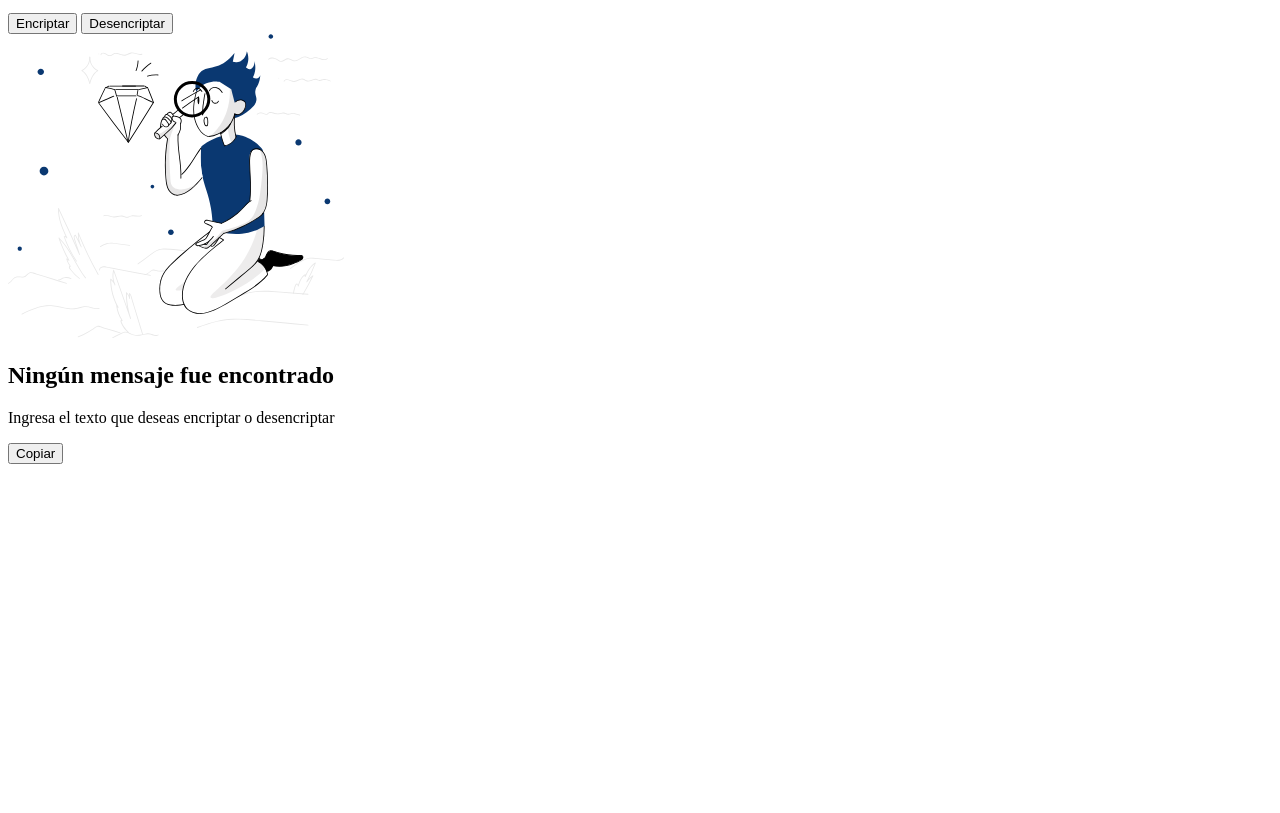
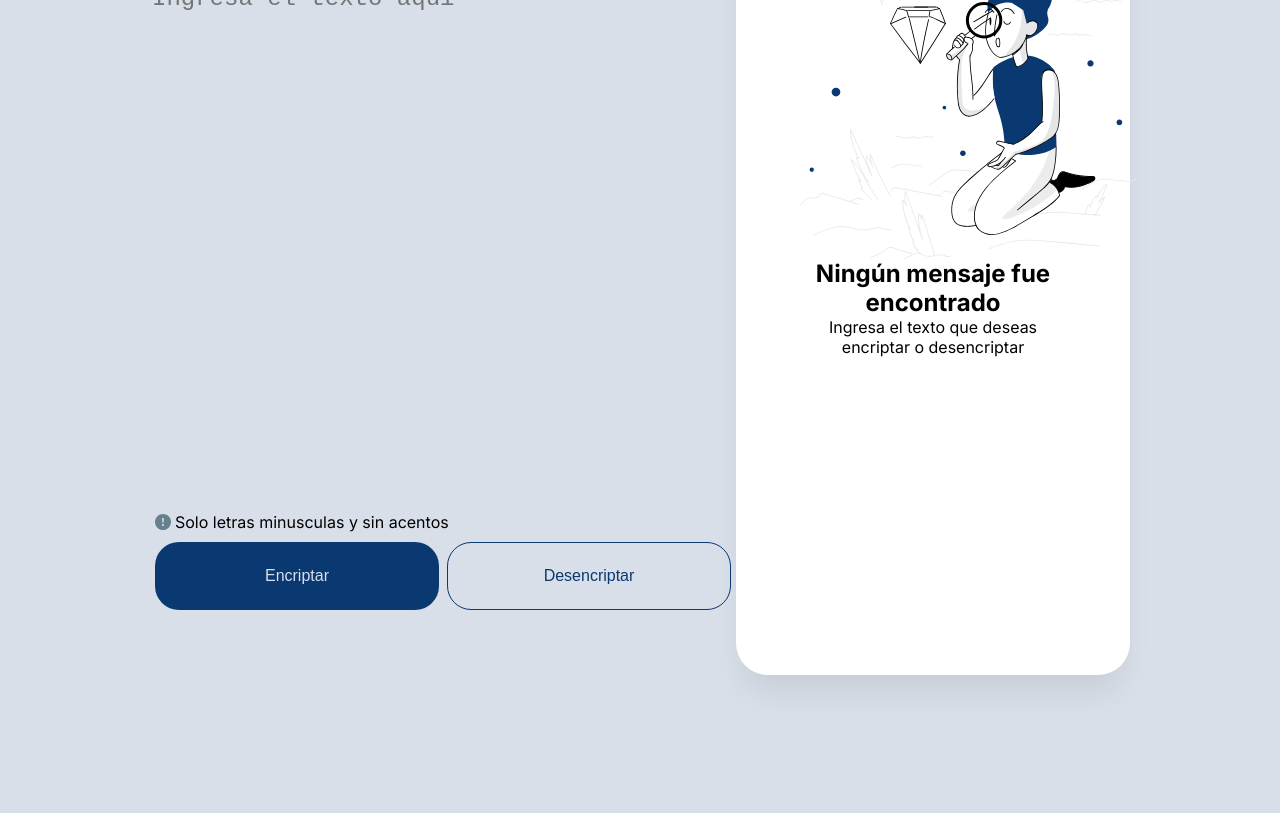
Before and after one commit to iperezdev04/encriptadoralura, a plain HTML site: page index.html in a window 1280 px wide. Shown: the part 157-970 px from the top of the page. Before the commit the page ends 800 px from the top, so only its background shows below. Drawn offline with Linux system fonts and the light colour scheme; files whose address does not match are found by name.

Commit message:
challenge terminado

```diff
--- a/index.html
+++ b/index.html
@@ -8,7 +8,7 @@
     <link rel="stylesheet" href="https://cdnjs.cloudflare.com/ajax/libs/font-awesome/4.7.0/css/font-awesome.css"
         integrity="sha512-5A8nwdMOWrSz20fDsjczgUidUBR8liPYU+WymTZP1lmY9G6Oc7HlZv156XqnsgNUzTyMefFTcsFH/tnJE/+xBg=="
         crossorigin="anonymous" referrerpolicy="no-referrer" />
-    <link href='/styles.css' rel='stylesheet'>
+    <link href='/style.css' rel='stylesheet'>
 </head>
 
 <body>
```
